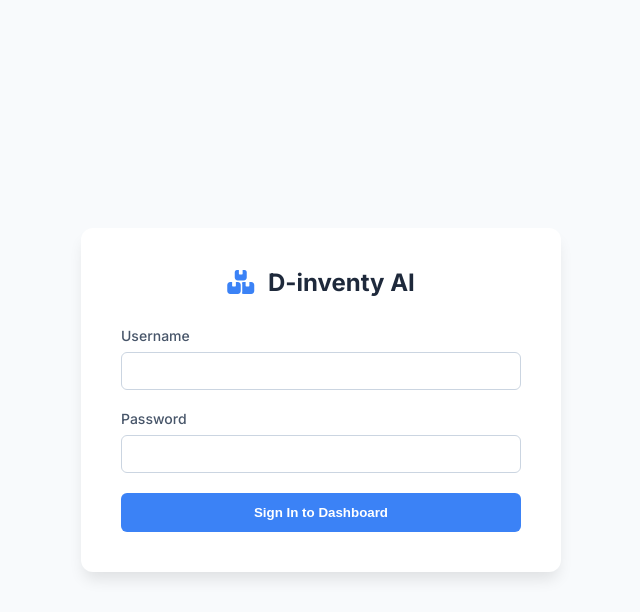
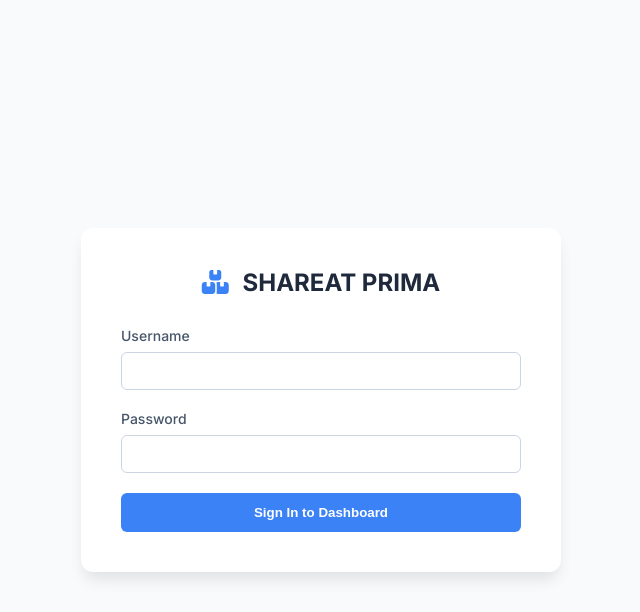
Before and after one commit to excesting/shareitV1, a Flask app: page /login in a window 1280 px wide. Shown: the top 612 px of the page, without its empty margins (319-959 px from the left). Run offline with Flask 3, Linux system fonts and the light colour scheme; parts of the project's set-up code (start-up, migrations or seed data) failed here and were passed over; some libraries are stand-ins or nearby versions.

Commit message:
Update login.html

```diff
--- a/templates/login.html
+++ b/templates/login.html
@@ -70,7 +70,7 @@
 
     <div class="login-card">
         <div class="brand">
-            <i class="fas fa-boxes"></i> D-inventy AI
+            <i class="fas fa-boxes"></i> SHAREAT PRIMA
         </div>
 
         {% with messages = get_flashed_messages() %}
```
